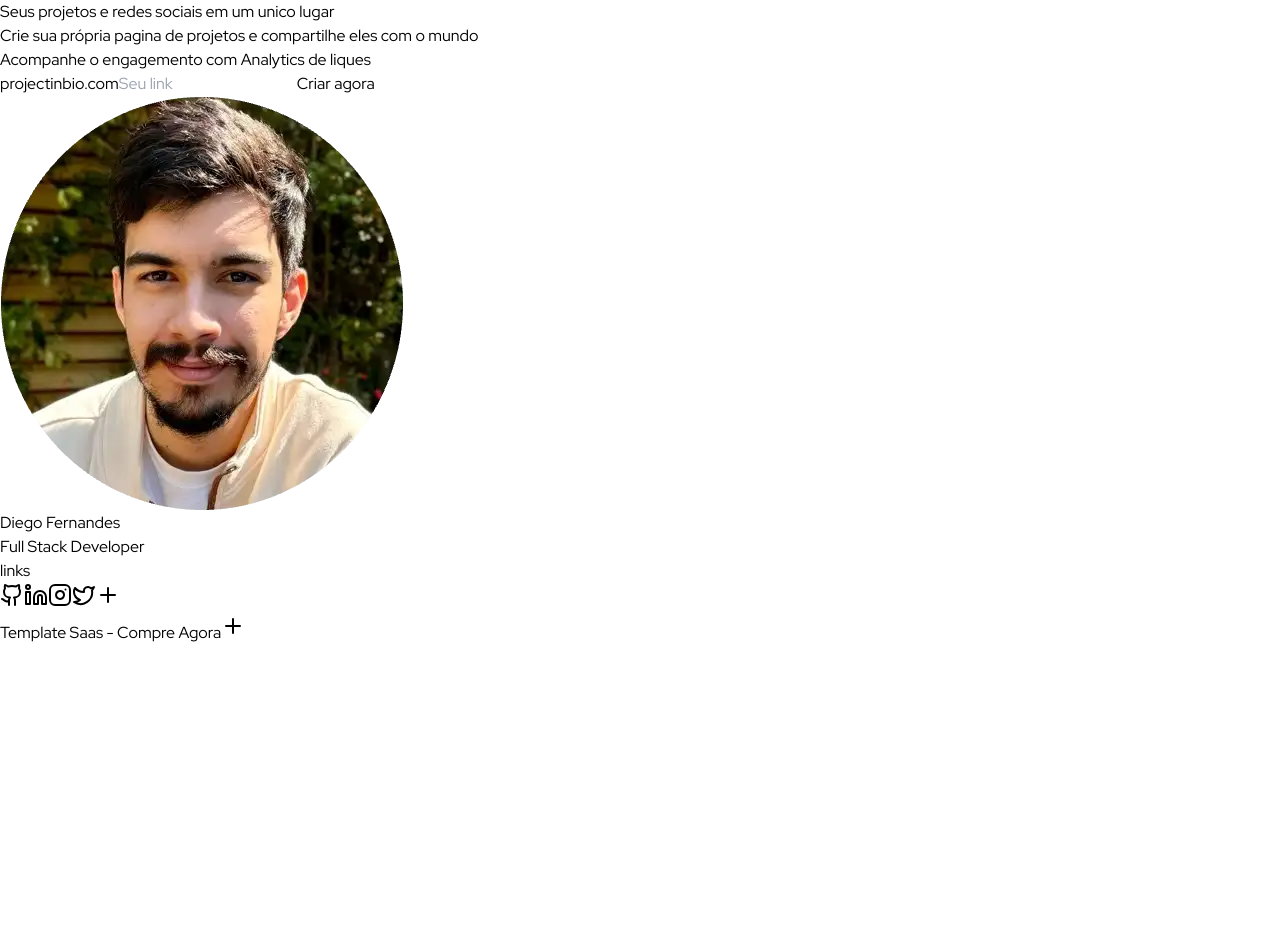
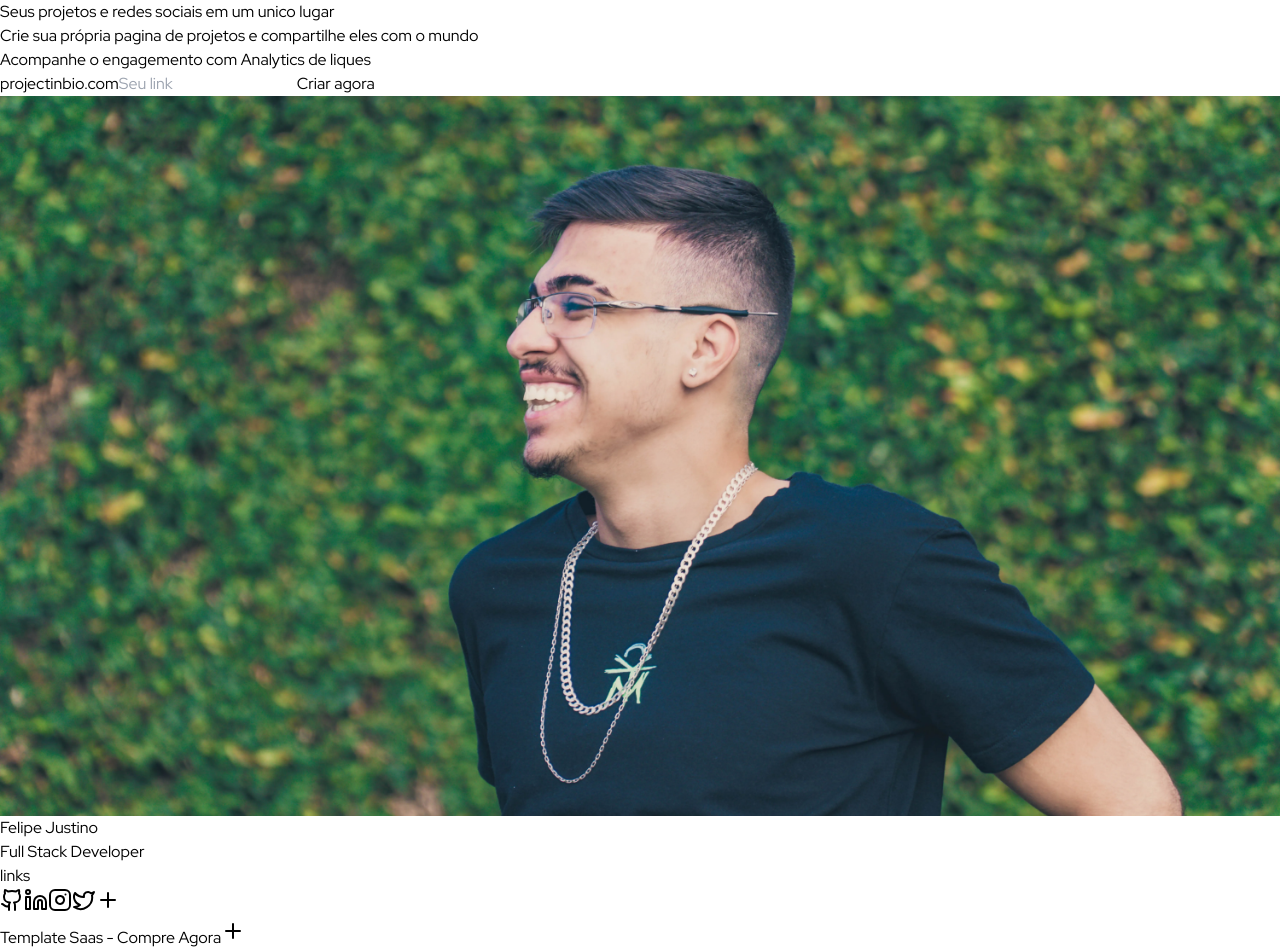
Before and after one commit to feJustino/projectinbio, a Next.js app: page / in a window 1280 px wide. Before the commit the page ends 800 px from the top, so only its background shows below. Built offline with nearby package versions, Linux system fonts and the light colour scheme.

Commit message:
feat: update profile information and photo

```diff
--- a/app/components/commons/user-card.tsx
+++ b/app/components/commons/user-card.tsx
@@ -16,7 +16,7 @@
       <div className="flex flex-col gap-2 w-full">
         <div className="flex items-center gap-2">
           <h3 className="text-3xl font-bold min-w-0 overflow-hidden">
-            Diego Fernandes
+            Felipe Justino
           </h3>
         </div>
         <p className="opacity-40">Full Stack Developer</p>
@@ -33,6 +33,7 @@
             </button>
           ))}
         </div>
+      </div>
       <div className="flex flex-col gap-3 w-full h-[172px]">
         <div className="w-full flex flex-col items-center gap-3">
           <Button>Template Saas - Compre Agora</Button>
@@ -42,6 +43,5 @@
         </div>
       </div>
     </div>
-    </div>
   );
 }
```
Also changed, not shown: public/me.webp. Lines whose indentation alone changed are shown as unchanged.
